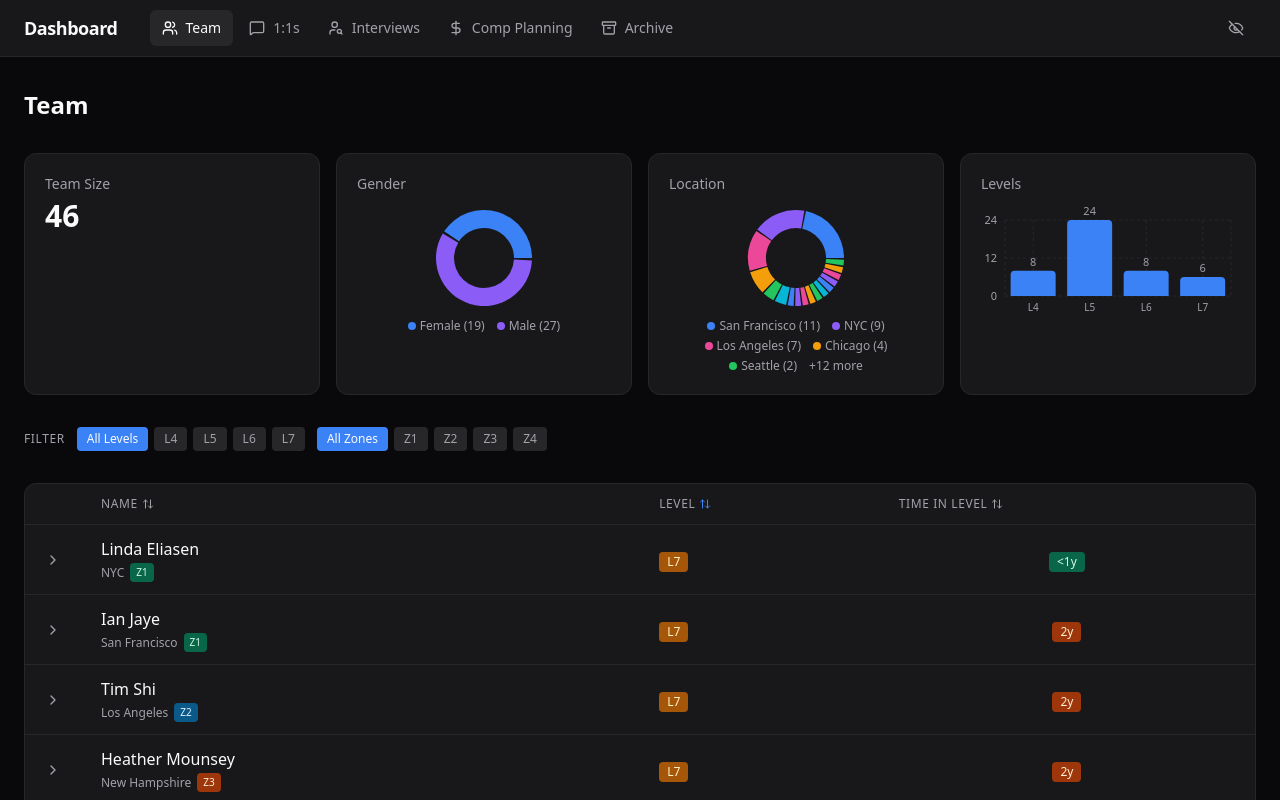
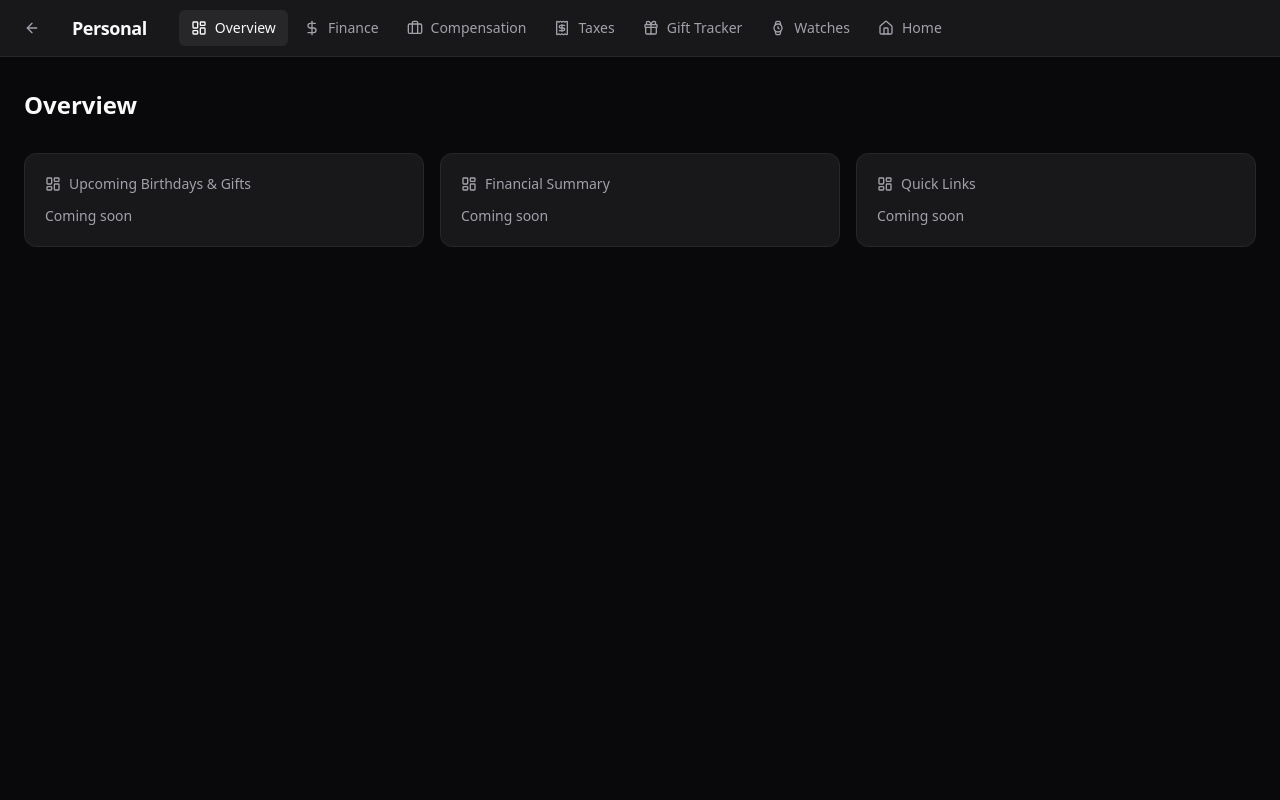
Before and after one commit to ChristopheTauziet/manager-dashboard, a React (Vite) app: page /#/personal in a window 1280 px wide. Shown: the top 800 px of the page. Built offline with nearby package versions, Linux system fonts and the light colour scheme.

Commit message:
Auto-update: 2026-03-15 18:00

```diff
--- a/src/App.tsx
+++ b/src/App.tsx
@@ -1,5 +1,6 @@
 import { useState } from 'react'
-import { Users, MessageSquare, UserSearch, Archive, Eye, EyeOff, DollarSign } from 'lucide-react'
+import { useNavigate } from 'react-router-dom'
+import { Users, MessageSquare, UserSearch, Archive, Eye, EyeOff, DollarSign, User } from 'lucide-react'
 import { cn } from '@/lib/utils'
 import TeamPage from './pages/TeamPage'
 import OneOnOnesPage from './pages/OneOnOnesPage'
@@ -18,6 +19,7 @@ const tabs = [
 type TabId = (typeof tabs)[number]['id']
 
 export default function App() {
+  const navigate = useNavigate()
   const [activeTab, setActiveTab] = useState<TabId>('team')
   const [showSensitive, setShowSensitive] = useState(false)
 
@@ -43,7 +45,7 @@ export default function App() {
               </button>
             ))}
           </div>
-          <div className="ml-auto">
+          <div className="ml-auto flex items-center gap-1">
             <button
               onClick={() => setShowSensitive(s => !s)}
               className={cn(
@@ -55,6 +57,13 @@ export default function App() {
               title={showSensitive ? 'Hide sensitive data' : 'Show sensitive data'}
             >
               {showSensitive ? <Eye className="h-4 w-4" /> : <EyeOff className="h-4 w-4" />}
+            </button>
+            <button
+              onClick={() => navigate('/personal')}
+              className="flex items-center gap-2 px-3 py-1.5 rounded-md text-sm font-medium transition-colors text-muted-foreground hover:text-foreground hover:bg-accent/50"
+              title="Personal Dashboard"
+            >
+              <User className="h-4 w-4" />
             </button>
           </div>
         </div>
--- a/src/main.tsx
+++ b/src/main.tsx
@@ -1,10 +1,18 @@
 import { StrictMode } from 'react'
 import { createRoot } from 'react-dom/client'
+import { HashRouter, Routes, Route, Navigate } from 'react-router-dom'
 import './index.css'
 import App from './App'
+import PersonalApp from './personal/PersonalApp'
 
 createRoot(document.getElementById('root')!).render(
   <StrictMode>
-    <App />
+    <HashRouter>
+      <Routes>
+        <Route path="/" element={<App />} />
+        <Route path="/personal/*" element={<PersonalApp />} />
+        <Route path="*" element={<Navigate to="/" replace />} />
+      </Routes>
+    </HashRouter>
   </StrictMode>,
 )
--- /dev/null
+++ b/src/personal/PersonalApp.tsx
@@ -0,0 +1,78 @@
+import { Routes, Route, Navigate, useNavigate, useLocation } from 'react-router-dom'
+import { LayoutDashboard, DollarSign, Briefcase, Receipt, Gift, Watch, Home, ArrowLeft } from 'lucide-react'
+import { cn } from '@/lib/utils'
+import OverviewPage from './pages/OverviewPage'
+import FinancePage from './pages/FinancePage'
+import CompensationPage from './pages/CompensationPage'
+import TaxesPage from './pages/TaxesPage'
+import GiftTrackerPage from './pages/GiftTrackerPage'
+import WatchesPage from './pages/WatchesPage'
+import HomePage from './pages/HomePage'
+
+const tabs = [
+  { id: 'overview', label: 'Overview', icon: LayoutDashboard, path: '' },
+  { id: 'finance', label: 'Finance', icon: DollarSign, path: 'finance' },
+  { id: 'compensation', label: 'Compensation', icon: Briefcase, path: 'compensation' },
+  { id: 'taxes', label: 'Taxes', icon: Receipt, path: 'taxes' },
+  { id: 'gifts', label: 'Gift Tracker', icon: Gift, path: 'gifts' },
+  { id: 'watches', label: 'Watches', icon: Watch, path: 'watches' },
+  { id: 'home', label: 'Home', icon: Home, path: 'home' },
+] as const
+
+export default function PersonalApp() {
+  const navigate = useNavigate()
+  const location = useLocation()
+
+  const currentPath = location.pathname.replace('/personal', '').replace(/^\//, '')
+
+  function isActive(tabPath: string) {
+    if (tabPath === '') return currentPath === ''
+    return currentPath.startsWith(tabPath)
+  }
+
+  return (
+    <div className="min-h-screen bg-background text-foreground">
+      <nav className="border-b border-border bg-card sticky top-0 z-50">
+        <div className="max-w-7xl mx-auto px-6 flex items-center h-14 gap-8">
+          <button
+            onClick={() => navigate('/')}
+            className="text-muted-foreground hover:text-foreground transition-colors"
+            title="Back to Manager Dashboard"
+          >
+            <ArrowLeft className="h-4 w-4" />
+          </button>
+          <span className="text-lg font-semibold tracking-tight">Personal</span>
+          <div className="flex gap-1">
+            {tabs.map(({ id, label, icon: Icon, path }) => (
+              <button
+                key={id}
+                onClick={() => navigate(`/personal/${path}`)}
+                className={cn(
+                  'flex items-center gap-2 px-3 py-2 rounded-md text-sm font-medium transition-colors',
+                  isActive(path)
+                    ? 'bg-accent text-accent-foreground'
+                    : 'text-muted-foreground hover:text-foreground hover:bg-accent/50'
+                )}
+              >
+                <Icon className="h-4 w-4" />
+                {label}
+              </button>
+            ))}
+          </div>
+        </div>
+      </nav>
+      <main className="max-w-7xl mx-auto px-6 py-8">
+        <Routes>
+          <Route index element={<OverviewPage />} />
+          <Route path="finance" element={<FinancePage />} />
+          <Route path="compensation" element={<CompensationPage />} />
+          <Route path="taxes" element={<TaxesPage />} />
+          <Route path="gifts" element={<GiftTrackerPage />} />
+          <Route path="watches" element={<WatchesPage />} />
+          <Route path="home" element={<HomePage />} />
+          <Route path="*" element={<Navigate to="/personal" replace />} />
+        </Routes>
+      </main>
+    </div>
+  )
+}
--- /dev/null
+++ b/src/personal/pages/CompensationPage.tsx
@@ -0,0 +1,16 @@
+import { Briefcase } from 'lucide-react'
+
+export default function CompensationPage() {
+  return (
+    <div className="space-y-8">
+      <h1 className="text-2xl font-semibold">Compensation</h1>
+      <div className="bg-card border border-border rounded-xl p-6">
+        <div className="flex items-center gap-2 text-muted-foreground mb-4">
+          <Briefcase className="h-4 w-4" />
+          <span className="text-sm font-medium">Current Compensation</span>
+        </div>
+        <p className="text-sm text-muted-foreground">Coming soon — share price simulator and compensation history</p>
+      </div>
+    </div>
+  )
+}
--- /dev/null
+++ b/src/personal/pages/FinancePage.tsx
@@ -0,0 +1,16 @@
+import { DollarSign } from 'lucide-react'
+
+export default function FinancePage() {
+  return (
+    <div className="space-y-8">
+      <h1 className="text-2xl font-semibold">Finance</h1>
+      <div className="bg-card border border-border rounded-xl p-6">
+        <div className="flex items-center gap-2 text-muted-foreground mb-4">
+          <DollarSign className="h-4 w-4" />
+          <span className="text-sm font-medium">Net Worth Overview</span>
+        </div>
+        <p className="text-sm text-muted-foreground">Coming soon</p>
+      </div>
+    </div>
+  )
+}
--- /dev/null
+++ b/src/personal/pages/GiftTrackerPage.tsx
@@ -0,0 +1,16 @@
+import { Gift } from 'lucide-react'
+
+export default function GiftTrackerPage() {
+  return (
+    <div className="space-y-8">
+      <h1 className="text-2xl font-semibold">Gift Tracker</h1>
+      <div className="bg-card border border-border rounded-xl p-6">
+        <div className="flex items-center gap-2 text-muted-foreground mb-4">
+          <Gift className="h-4 w-4" />
+          <span className="text-sm font-medium">Gift History</span>
+        </div>
+        <p className="text-sm text-muted-foreground">Coming soon — track gifts by person and occasion</p>
+      </div>
+    </div>
+  )
+}
--- /dev/null
+++ b/src/personal/pages/HomePage.tsx
@@ -0,0 +1,16 @@
+import { Home } from 'lucide-react'
+
+export default function HomePage() {
+  return (
+    <div className="space-y-8">
+      <h1 className="text-2xl font-semibold">Home</h1>
+      <div className="bg-card border border-border rounded-xl p-6">
+        <div className="flex items-center gap-2 text-muted-foreground mb-4">
+          <Home className="h-4 w-4" />
+          <span className="text-sm font-medium">Contractors & Services</span>
+        </div>
+        <p className="text-sm text-muted-foreground">Coming soon — contractor directory and contact info</p>
+      </div>
+    </div>
+  )
+}
--- /dev/null
+++ b/src/personal/pages/OverviewPage.tsx
@@ -0,0 +1,26 @@
+import { LayoutDashboard } from 'lucide-react'
+
+export default function OverviewPage() {
+  return (
+    <div className="space-y-8">
+      <h1 className="text-2xl font-semibold">Overview</h1>
+      <div className="grid grid-cols-1 sm:grid-cols-2 lg:grid-cols-3 gap-4">
+        <PlaceholderCard title="Upcoming Birthdays & Gifts" />
+        <PlaceholderCard title="Financial Summary" />
+        <PlaceholderCard title="Quick Links" />
+      </div>
+    </div>
+  )
+}
+
+function PlaceholderCard({ title }: { title: string }) {
+  return (
+    <div className="bg-card border border-border rounded-xl p-5">
+      <div className="flex items-center gap-2 text-muted-foreground mb-3">
+        <LayoutDashboard className="h-4 w-4" />
+        <span className="text-sm font-medium">{title}</span>
+      </div>
+      <p className="text-sm text-muted-foreground">Coming soon</p>
+    </div>
+  )
+}
--- /dev/null
+++ b/src/personal/pages/TaxesPage.tsx
@@ -0,0 +1,16 @@
+import { Receipt } from 'lucide-react'
+
+export default function TaxesPage() {
+  return (
+    <div className="space-y-8">
+      <h1 className="text-2xl font-semibold">Taxes</h1>
+      <div className="bg-card border border-border rounded-xl p-6">
+        <div className="flex items-center gap-2 text-muted-foreground mb-4">
+          <Receipt className="h-4 w-4" />
+          <span className="text-sm font-medium">Tax History</span>
+        </div>
+        <p className="text-sm text-muted-foreground">Coming soon — overview of recent tax years</p>
+      </div>
+    </div>
+  )
+}
--- /dev/null
+++ b/src/personal/pages/WatchesPage.tsx
@@ -0,0 +1,16 @@
+import { Watch } from 'lucide-react'
+
+export default function WatchesPage() {
+  return (
+    <div className="space-y-8">
+      <h1 className="text-2xl font-semibold">Watches</h1>
+      <div className="bg-card border border-border rounded-xl p-6">
+        <div className="flex items-center gap-2 text-muted-foreground mb-4">
+          <Watch className="h-4 w-4" />
+          <span className="text-sm font-medium">Watch Collection</span>
+        </div>
+        <p className="text-sm text-muted-foreground">Coming soon — collection with purchase dates and prices</p>
+      </div>
+    </div>
+  )
+}
```
